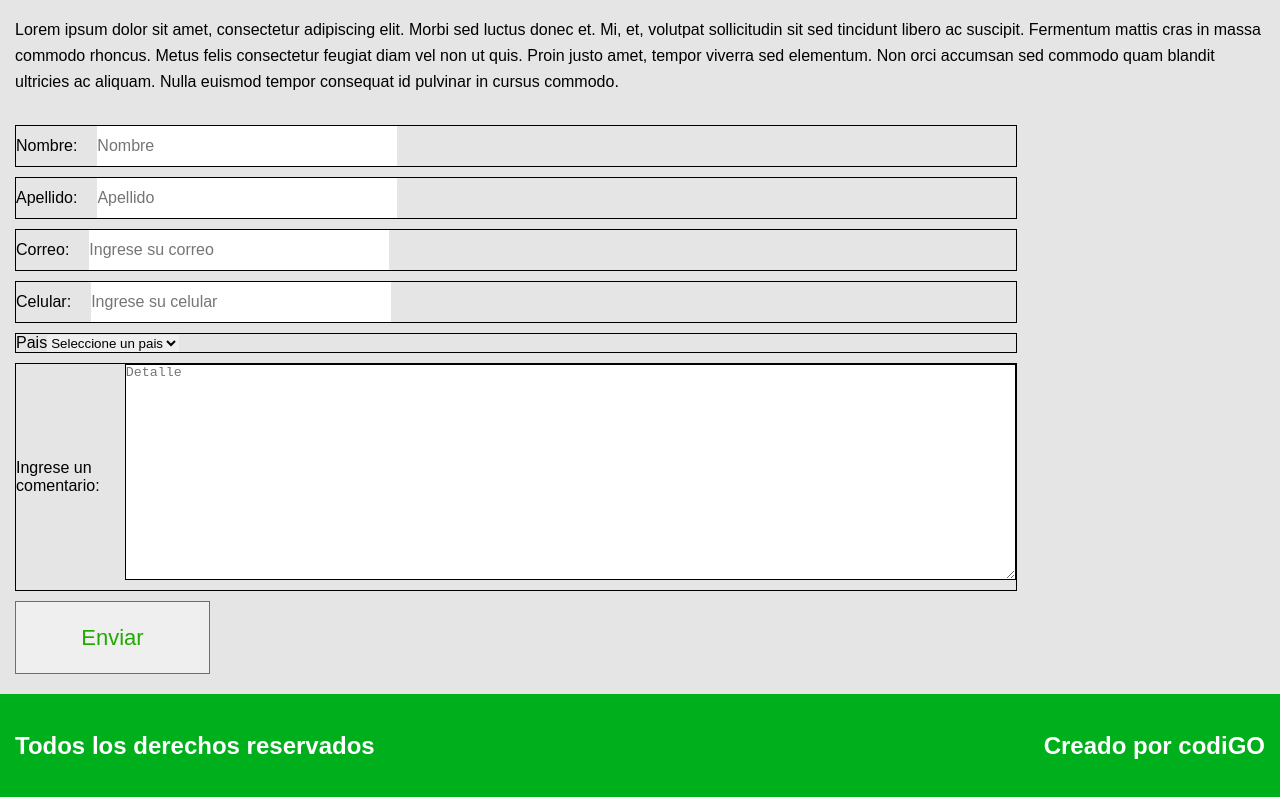
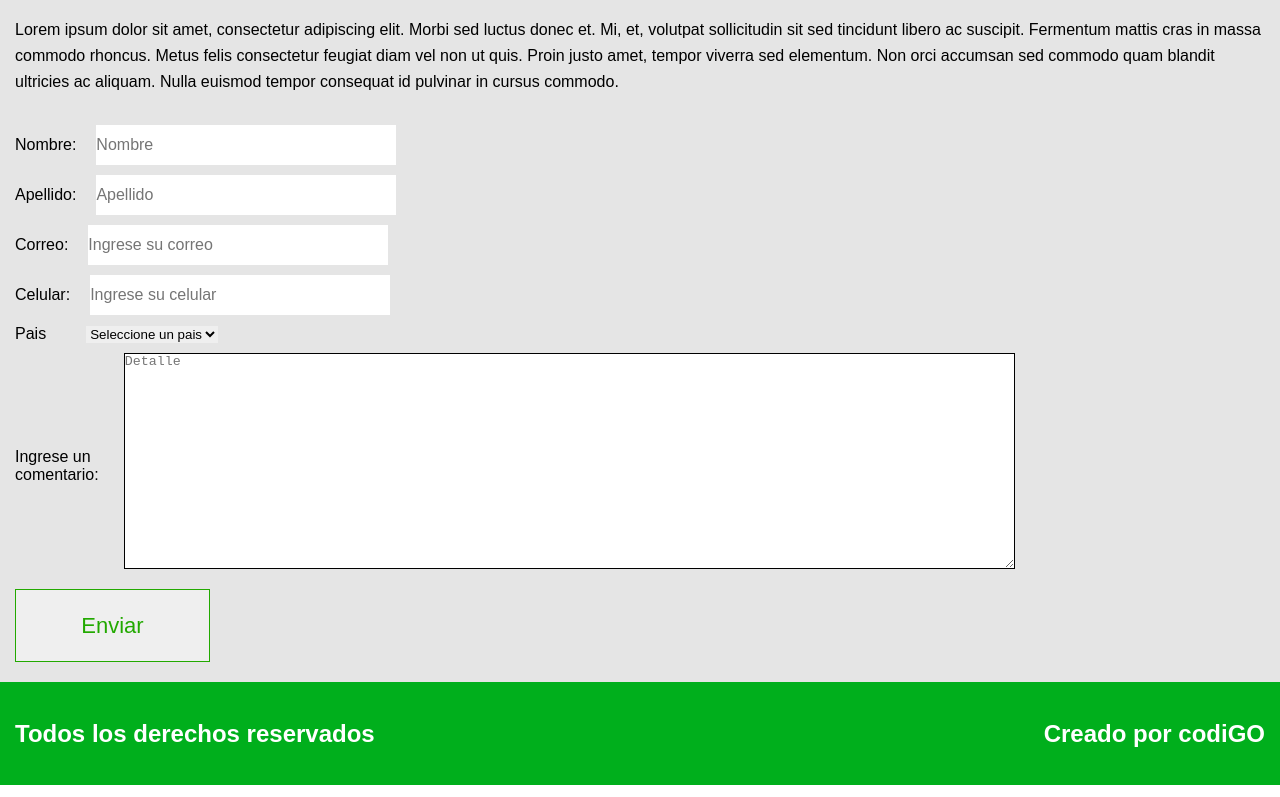
Before and after one commit to horlandouni1/Tecsup-Fronted, a website: page proyecto-1/index.html in a window 1280 px wide. Shown: the part 1872-2669 px from the top of the page. Drawn offline with Linux system fonts and the light colour scheme.

Commit message:
se agrego un cambio al proyecto1

```diff
--- a/proyecto-1/styles/main.css
+++ b/proyecto-1/styles/main.css
@@ -124,7 +124,6 @@ main .formulary{
     display: flex;
     width: 1000px;
     height: auto;
-    border: 1px solid #000000;
     margin-bottom: 10px;
     padding: 15px,0,15px,15px;
     font-size: 16px;
@@ -135,6 +134,9 @@ main input{
     width: 300px;
     height: 40px;
     font-size: 16px;
+}
+main select{
+    margin-left: 40px;
 }
 /* Estilos del footer */
 footer{
```
